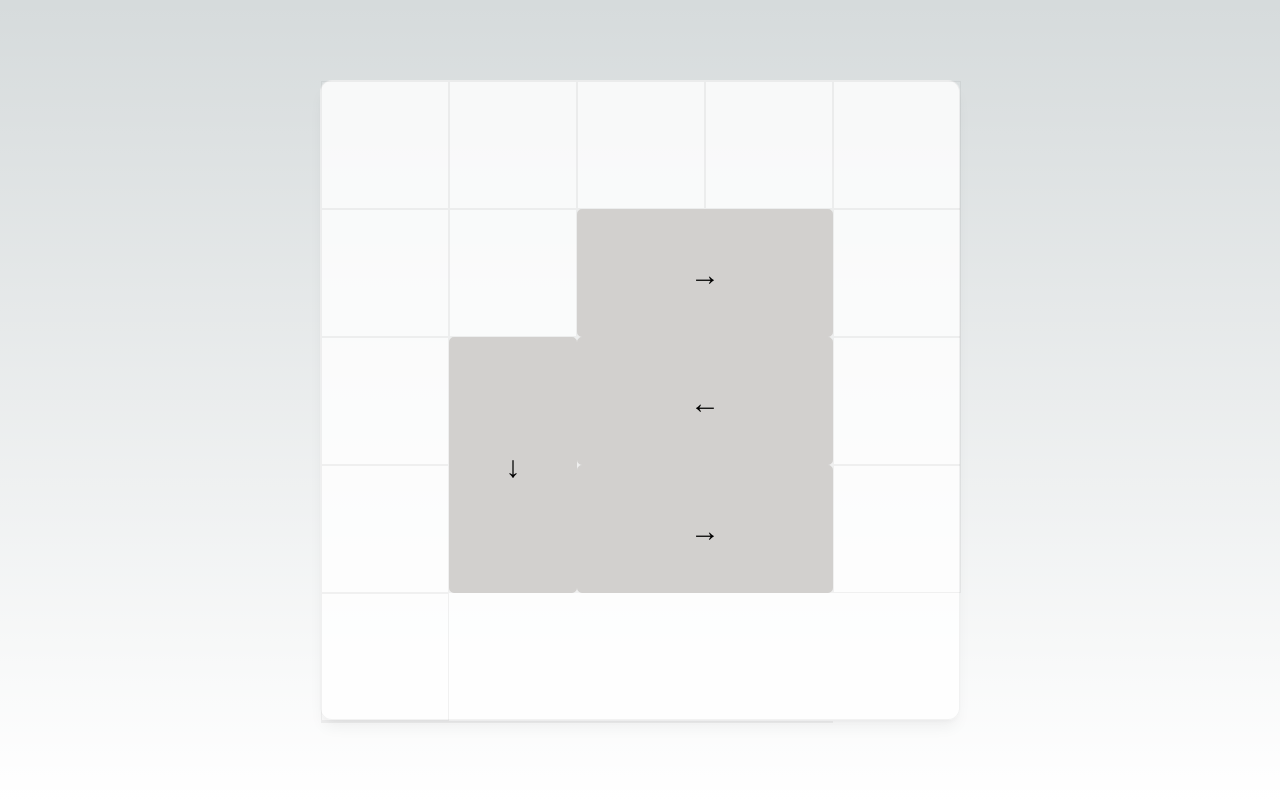
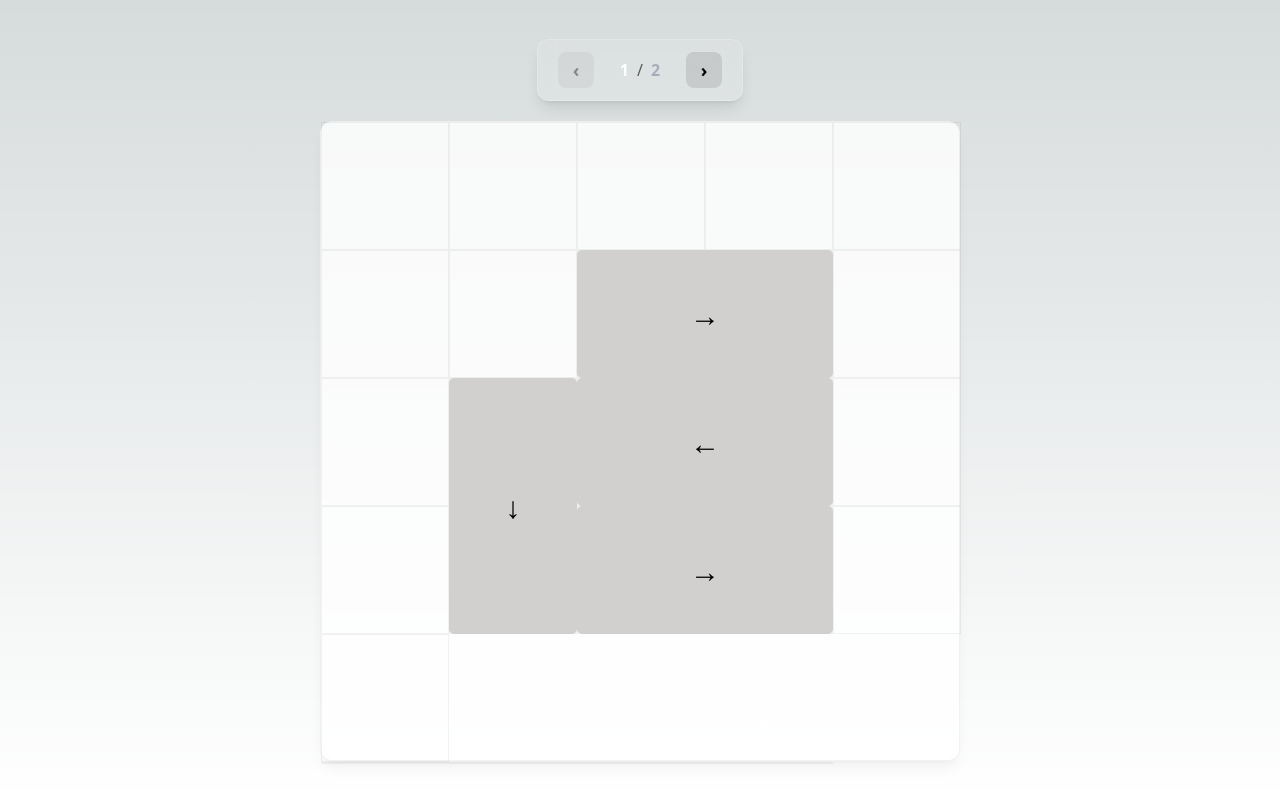
Before and after one commit to bzpen/three-game, a Next.js app: page / in a window 1280 px wide. Built offline with nearby package versions, Linux system fonts and the light colour scheme.

Commit message:
feat: 添加关卡显示

```diff
--- a/src/components/BoardViewContainer.jsx
+++ b/src/components/BoardViewContainer.jsx
@@ -2,17 +2,19 @@
 
 import { useState, useEffect } from 'react';
 import BoardView from '@/components/BoardView';
+import LevelPagination from '@/components/LevelPagination';
 import leverManager from '@/manager/LeverManager';
 
 const BoardViewContainer = () => {
     const [currentLevelIndex, setCurrentLevelIndex] = useState(0);
-
+    const [totalLevels, setTotalLevels] = useState(0);
     const [levelData, setLevelData] = useState(null);
     const [isLoading, setIsLoading] = useState(true);
 
     useEffect(() => {
         setIsLoading(true);
         leverManager.init(() => {
+            setTotalLevels(leverManager.getTotalLevels());
             setIsLoading(false);
         });
     }, []);
@@ -23,14 +25,31 @@ const BoardViewContainer = () => {
     }, [currentLevelIndex, isLoading]);
 
     const nextLevel = () => {
-        setCurrentLevelIndex(currentLevelIndex + 1);
+        if (currentLevelIndex < totalLevels - 1) {
+            setCurrentLevelIndex(currentLevelIndex + 1);
+        }
+    };
+
+    const handleLevelChange = newLevel => {
+        if (newLevel >= 0 && newLevel < totalLevels) {
+            setCurrentLevelIndex(newLevel);
+        }
     };
 
     if (isLoading) return <div>Loading...</div>;
 
     if (!levelData) return <div>No level data</div>;
 
-    return <BoardView levelData={levelData} nextLevel={nextLevel} />;
+    return (
+        <div className='flex flex-col items-center gap-5 p-5'>
+            <LevelPagination
+                currentLevel={currentLevelIndex}
+                totalLevels={totalLevels}
+                onLevelChange={handleLevelChange}
+            />
+            <BoardView levelData={levelData} nextLevel={nextLevel} />
+        </div>
+    );
 };
 
 export default BoardViewContainer;
--- /dev/null
+++ b/src/components/LevelPagination.tsx
@@ -0,0 +1,56 @@
+'use client';
+
+import React from 'react';
+
+interface LevelPaginationProps {
+    currentLevel: number;
+    totalLevels: number;
+    onLevelChange: (level: number) => void;
+}
+
+const LevelPagination: React.FC<LevelPaginationProps> = ({ currentLevel, totalLevels, onLevelChange }) => {
+    const canGoPrevious = currentLevel > 0;
+    const canGoNext = currentLevel < totalLevels - 1;
+
+    const handlePrevious = () => {
+        if (canGoPrevious) {
+            onLevelChange(currentLevel - 1);
+        }
+    };
+
+    const handleNext = () => {
+        if (canGoNext) {
+            onLevelChange(currentLevel + 1);
+        }
+    };
+
+    return (
+        <div className='flex items-center gap-4 px-5 py-3 bg-white/10 rounded-xl backdrop-blur-md border border-white/20 shadow-lg'>
+            <button
+                className='flex items-center justify-center w-9 h-9 border-0 rounded-lg bg-black/10 text-lg font-bold cursor-pointer transition-all duration-200 select-none hover:enabled:bg-black/20 hover:enabled:scale-105 active:enabled:scale-95 disabled:opacity-40 disabled:cursor-not-allowed'
+                onClick={handlePrevious}
+                disabled={!canGoPrevious}
+                aria-label='上一关'
+            >
+                ‹
+            </button>
+
+            <div className='flex items-center gap-2 text-base font-semibold min-w-[60px] justify-center'>
+                <span className='text-white'>{currentLevel + 1}</span>
+                <span className='opacity-60 font-normal'>/</span>
+                <span className='opacity-80 text-gray-400'>{totalLevels}</span>
+            </div>
+
+            <button
+                className='flex items-center justify-center w-9 h-9 border-0 rounded-lg bg-black/10 text-lg font-bold cursor-pointer transition-all duration-200 select-none hover:enabled:bg-black/20 hover:enabled:scale-105 active:enabled:scale-95 disabled:opacity-40 disabled:cursor-not-allowed'
+                onClick={handleNext}
+                disabled={!canGoNext}
+                aria-label='下一关'
+            >
+                ›
+            </button>
+        </div>
+    );
+};
+
+export default LevelPagination;
--- a/src/manager/LeverManager.ts
+++ b/src/manager/LeverManager.ts
@@ -34,6 +34,10 @@ class LeverManager {
     public getLevelDataByIndex(index: number) {
         return this.levelDataList[index];
     }
+
+    public getTotalLevels(): number {
+        return this.levelDataList.length;
+    }
 }
 
 const leverManager = new LeverManager();
```
